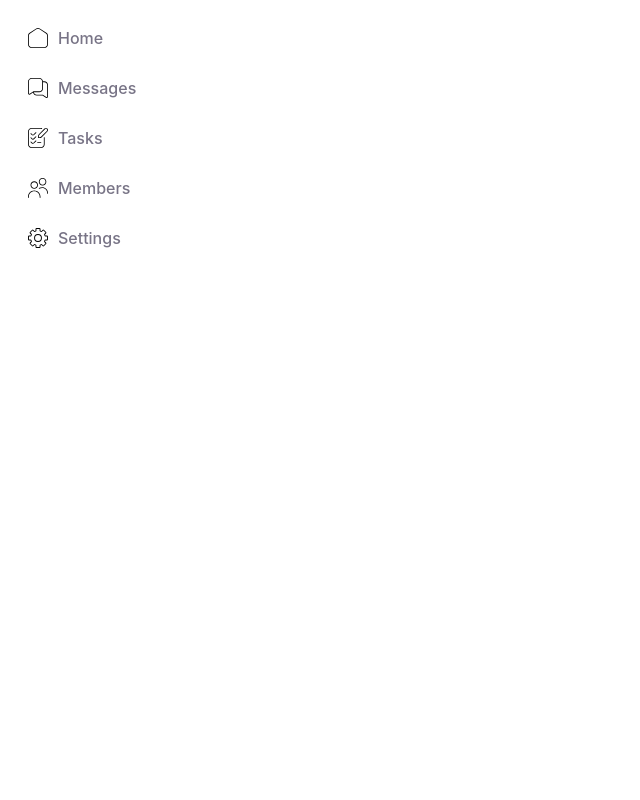
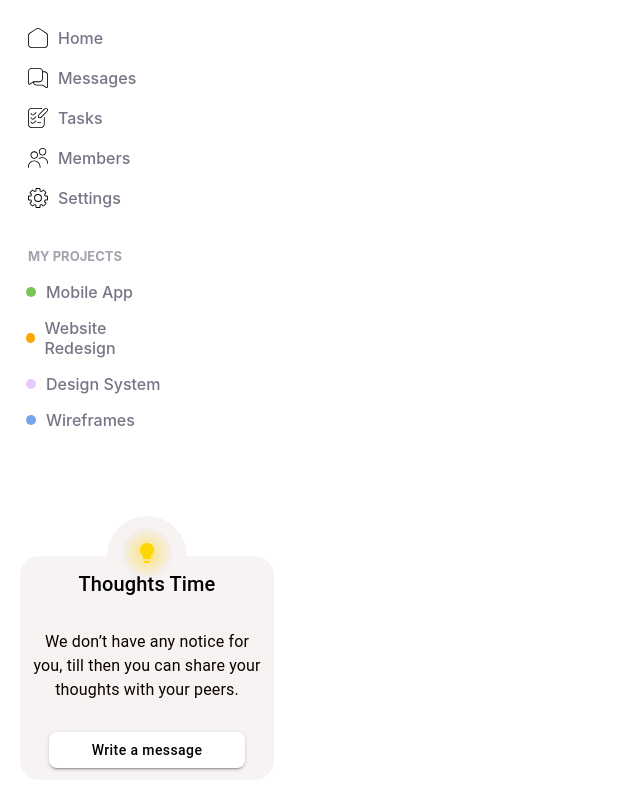
Before and after one commit to rouabayoudh/Web-department-securinets-task_manager_project, a React (Create React App) app in the folder frontend/: page / in a window 1280 px wide. Shown: the whole page, without its empty margins (0-640 px from the left). Built offline with nearby package versions, Linux system fonts and the light colour scheme; a web font is replaced by a local one.

Commit message:
sidebar v1

```diff
--- a/frontend/src/App.js
+++ b/frontend/src/App.js
@@ -1,8 +1,8 @@
 import React from "react";
-import TopSidebar from "./components/TopSidebar";
+import SideBar from "./layout/SideBar";
 
 function App() {
-    return <TopSidebar />
+    return <SideBar />;
 }
 
 export default App;
--- a/frontend/src/assets/stylesheets/NotificationsPanel.css
+++ b/frontend/src/assets/stylesheets/NotificationsPanel.css
@@ -2,8 +2,11 @@
     display: flex;
     flex-direction: column;
     align-items: center;
-    position: relative;
-    transform: translateY(-40px);
+    position: fixed;
+    bottom: 20px;
+    left: 20px;
+    gap: 20px;
+    z-index: 1000;
 }
 
 .icon-container {
@@ -11,33 +14,33 @@
     justify-content: center;
     align-items: center;
     position: absolute;
-    top: -20px; /* Moves the icon higher */
+    top: -20px;
     left: 50%;
     transform: translateX(-50%);
     z-index: 10;
-
 }
 
 .content-box::before {
     content: "";
     position: absolute;
-    width: 80px; /* Adjust width as needed */
-    height: 40px; /* Half of the width to create a semi-circle */
-    background:  rgba(242, 236, 236, 0.608) ;
-    border-radius: 80px 80px 0 0; /* Top half is rounded, bottom is flat */
-    top: -40px; /* Moves it behind the content box */
+    width: 80px;
+    height: 40px;
+    background: rgba(242, 236, 236, 0.608);
+    border-radius: 80px 80px 0 0;
+    top: -40px;
     left: 50%;
     transform: translateX(-50%);
     z-index: -1;
 }
+
 .icon-container::after {
     content: "";
     position: absolute;
     width: 50px;
     height: 50px;
     background: radial-gradient(circle,
-        rgba(255, 224, 88, 0.8) 1%,  /* Strong yellow in the center */
-        rgba(242, 236, 236, 0.608) 70%  /* Soft gray at the edges */
+        rgba(255, 224, 88, 0.8) 1%,
+        rgba(242, 236, 236, 0.608) 70%
     );
     border-radius: 100%;
     z-index: -2;
@@ -46,15 +49,10 @@
     transform: translate(-50%, -50%);
 }
 
-
-
-
 .icon {
     font-size: 28px;
     color: gold;
 }
-
-
 
 .content-box {
     width: 230px;
@@ -63,28 +61,21 @@
     background: rgba(242, 236, 236, 0.608);
     padding: 12px;
     font-weight: bold;
-    border-radius: 20px ;
+    border-radius: 20px;
     position: relative;
-    margin-top: -5px; /* Adjusted for better spacing */
+    margin-top: -5px;
     z-index: 5;
     display: flex;
     flex-direction: column;
     justify-content: space-between;
     align-items: center;
     gap: 12px;
-
 }
 
-/* Empty message inside the content box */
 .empty-message {
     color: rgb(13, 1, 1);
     font-size: 15px;
-
 }
-
-
-
-
 
 .write-message-button {
     background-color: white !important;
@@ -93,7 +84,6 @@
     text-transform: none !important;
     font-weight: 500 !important;
     width: 85%;
-
     font-size: 12px;
 }
 
--- a/frontend/src/assets/stylesheets/SideBar.css
+++ b/frontend/src/assets/stylesheets/SideBar.css
@@ -1,12 +1,9 @@
+/* SideBar.css */
 .sidebar-container {
-    display: flex;                   /* Use flexbox to position elements */
-    flex-direction: column;          /* Stack elements vertically */
-    justify-content: space-between;  /* Space elements between top and bottom */
-    width: 250px;                    /* Set the width of the sidebar */
-    height: 100vh;                   /* Ensure it takes full screen height */
-    padding: 10px;
-    position: fixed;                 /* Fix the sidebar to the left */
-    left: 0;                         /* Position it to the left side of the screen */
-    top: 0;                          /* Align it to the top */
-    box-shadow: 2px 0px 5px rgba(0, 0, 0, 0.1); /* Optional: Add shadow */
+    display: flex;
+    flex-direction: column;
+    width: 300px;
+    height: 100vh;
+    padding: 5px;
+    box-shadow: 2px 0px 5px rgba(0, 0, 0, 0.1);
 }
--- a/frontend/src/assets/stylesheets/TopSideBar.css
+++ b/frontend/src/assets/stylesheets/TopSideBar.css
@@ -1,13 +1,14 @@
 .top-sidebar {
     display: flex;
     flex-direction: column;
-    gap: 10px;
+
     padding: 10px;
     background-color: white; /* White background */
     width: 12%;
-    height: 10%; /* Full height */
+    height: auto;
 
 }
+
 
 .top-sidebar-button {
     font-family: 'inter';
@@ -61,7 +62,7 @@
     display: flex;
     align-items: center;
     gap: 10px;
-    padding: 10px;
+    padding: 8px;
     text-decoration: none;
     color: #787486;
     border-radius: 4px;
--- a/frontend/src/layout/SideBar.jsx
+++ b/frontend/src/layout/SideBar.jsx
@@ -1,15 +1,15 @@
+// SideBar.js
 import React from "react";
 import TopSidebar from "../components/TopSidebar";
 import NotificationsPanel from "../components/NotificationsPanel";
 import "../assets/stylesheets/SideBar.css";  // Import the CSS file
+import PorjectSideBar from "../components/PorjectSideBar";
 
 function SideBar() {
     return (
-        <div className="sidebar-container">   {/* Use the class name here */}
-            {/* Top Sidebar */}
+        <div >
             <TopSidebar />
-
-            {/* Notifications Panel */}
+            <PorjectSideBar />
             <NotificationsPanel />
         </div>
     );
```
